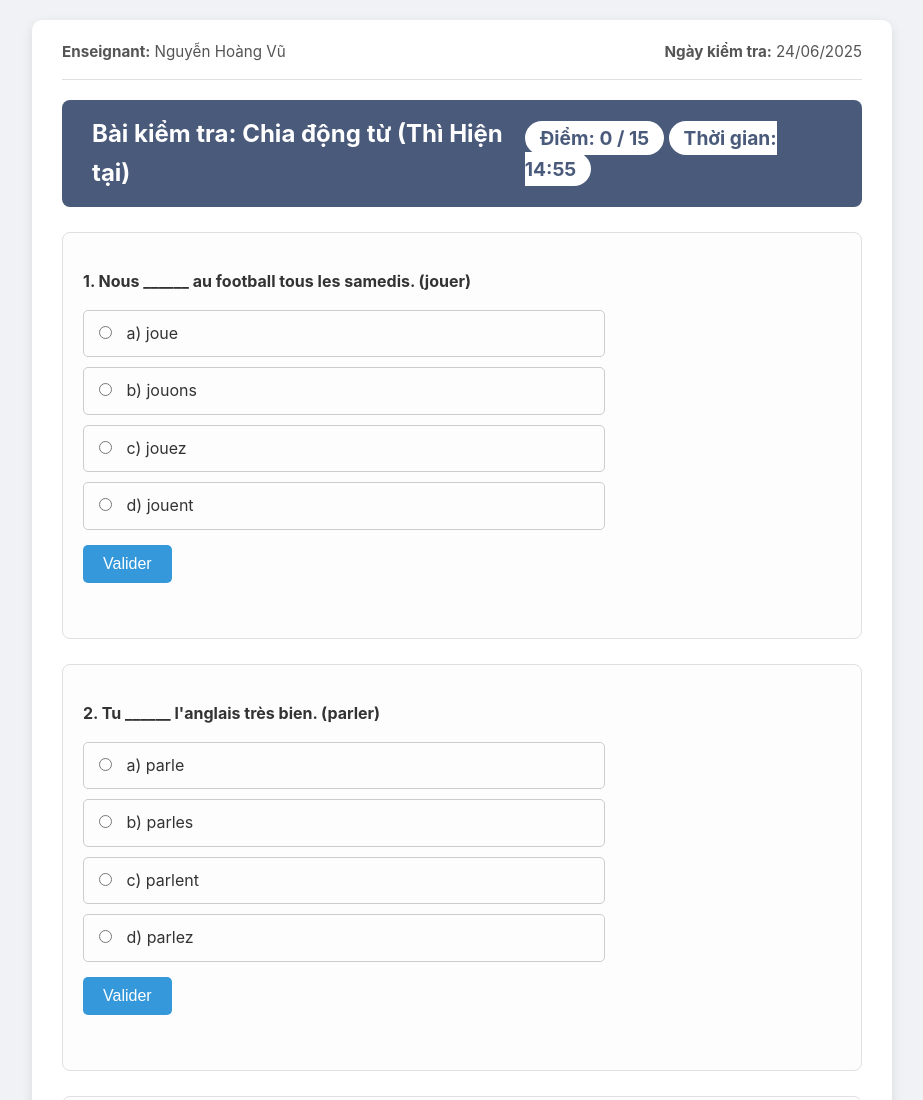
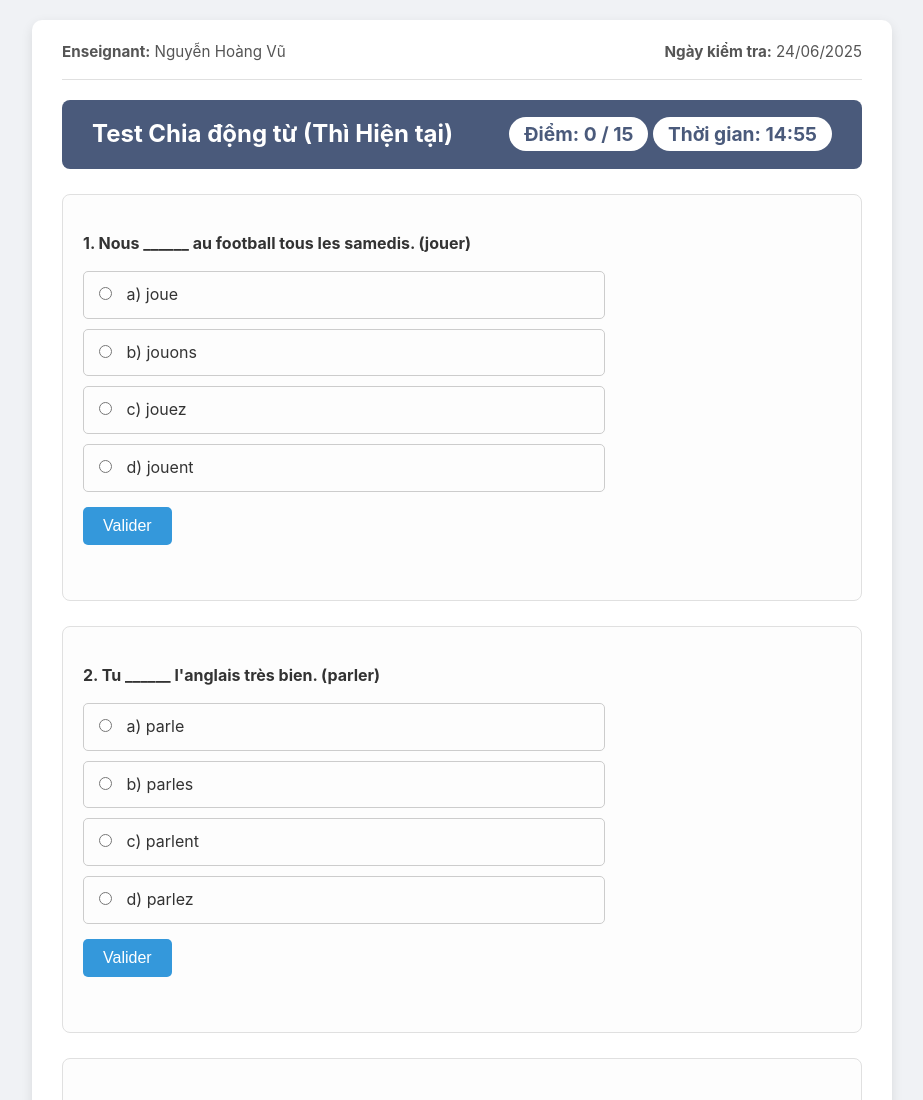
Before and after one commit to HoangVu-TiengPhap/tiengphap.github.io, a plain HTML site: page conjugaison_01.html in a window 1280 px wide. Shown: the top 1100 px of the page, without its empty margins (178-1101 px from the left). Drawn offline with Linux system fonts and the light colour scheme.

Commit message:
conjugaison_01.html

```diff
--- a/conjugaison_01.html
+++ b/conjugaison_01.html
@@ -176,7 +176,7 @@ Released under the MIT license: http://jsbin.mit-license.org
         </div>
 
         <div class="quiz-status-bar">
-            <h1>Bài kiểm tra: Chia động từ (Thì Hiện tại)</h1>
+            <h1>Test Chia động từ (Thì Hiện tại)</h1>
             <div>
                 <span id="score-display">Điểm: 0 / 15</span>
                 <span id="timer-display">Thời gian: 15:00</span>
```
